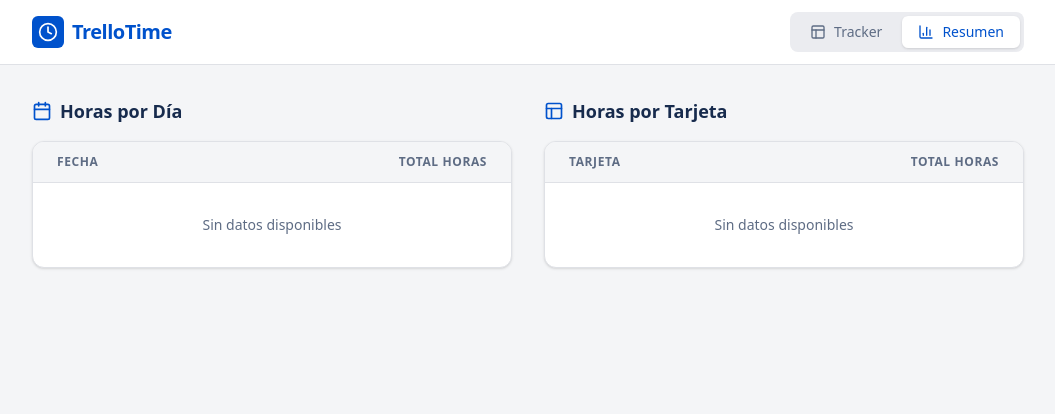
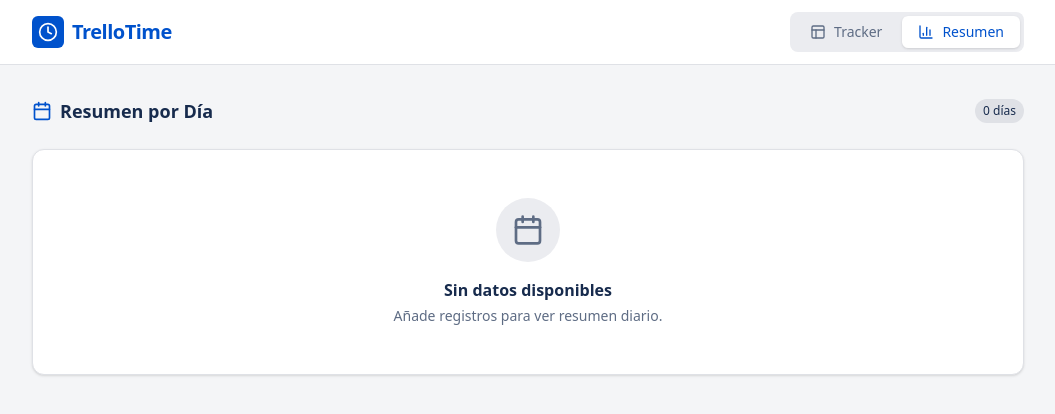
Before and after one commit to alemrn/TrelloHoras, a React (Vite) app: page / in a window 1280 px wide. Both pictures are taken after a click on the button "Resumen". Shown: the top 414 px of the page, without its empty margins (112-1167 px from the left). Built offline with nearby package versions, Linux system fonts and the light colour scheme.

Commit message:
Add imputed field to TimeEntry, enhance title extraction logic and Resume imputed cards

```diff
--- a/src/App.tsx
+++ b/src/App.tsx
@@ -21,11 +21,45 @@ import { motion, AnimatePresence } from 'motion/react';
 import { TimeEntry, ActiveTimer } from './types';
 
 const STORAGE_KEY = 'trello-time-entries';
+const FALLBACK_CARD_TITLE = 'Trello Card';
+
+const toTitleCase = (text: string) =>
+  text
+    .split(/\s+/)
+    .filter(Boolean)
+    .map(word => word.charAt(0).toUpperCase() + word.slice(1))
+    .join(' ');
+
+const extractTitleFromUrl = (url: string) => {
+  try {
+    const { pathname } = new URL(url);
+    const parts = pathname.split('/').filter(Boolean);
+    const slug = parts.find(part => part.includes('-'));
+
+    if (!slug) {
+      return FALLBACK_CARD_TITLE;
+    }
+
+    const decodedSlug = decodeURIComponent(slug);
+    const normalizedSlug = decodedSlug.replace(/^[^-]+-/, '').replace(/-/g, ' ').trim();
+
+    return normalizedSlug ? toTitleCase(normalizedSlug) : FALLBACK_CARD_TITLE;
+  } catch {
+    return FALLBACK_CARD_TITLE;
+  }
+};
+
+const normalizeEntries = (savedEntries: TimeEntry[]) =>
+  savedEntries.map(entry => ({
+    ...entry,
+    cardTitle: extractTitleFromUrl(entry.cardUrl),
+    imputed: Boolean(entry.imputed),
+  }));
 
 export default function App() {
   const [entries, setEntries] = useState<TimeEntry[]>(() => {
     const saved = localStorage.getItem(STORAGE_KEY);
-    return saved ? JSON.parse(saved) : [];
+    return saved ? normalizeEntries(JSON.parse(saved)) : [];
   });
   const [activeTimer, setActiveTimer] = useState<ActiveTimer | null>(null);
   const [elapsedSeconds, setElapsedSeconds] = useState(0);
@@ -56,16 +90,6 @@ export default function App() {
     return Math.ceil(hours * 2) / 2;
   };
 
-  const extractTitleFromUrl = (url: string) => {
-    try {
-      const parts = url.split('/');
-      const slug = parts.find(p => p.includes('-')) || 'Trello Card';
-      return slug.split('-').map(word => word.charAt(0).toUpperCase() + word.slice(1)).join(' ');
-    } catch {
-      return 'Trello Card';
-    }
-  };
-
   const handleStartTimer = (e: React.FormEvent) => {
     e.preventDefault();
     if (!tempUrl) return;
@@ -90,7 +114,8 @@ export default function App() {
       cardUrl: activeTimer.cardUrl,
       cardTitle: activeTimer.cardTitle,
       date: new Date().toISOString().split('T')[0],
-      hours: Math.max(0.5, roundedHours) // Minimum 0.5 if started
+      hours: Math.max(0.5, roundedHours), // Minimum 0.5 if started
+      imputed: false,
     };
 
     setEntries(prev => [newEntry, ...prev]);
@@ -112,7 +137,8 @@ export default function App() {
       cardUrl: url,
       cardTitle: extractTitleFromUrl(url),
       date: new Date().toISOString().split('T')[0],
-      hours: roundedHours
+      hours: roundedHours,
+      imputed: false,
     };
 
     setEntries(prev => [newEntry, ...prev]);
@@ -123,24 +149,66 @@ export default function App() {
     setEntries(prev => prev.filter(e => e.id !== id));
   };
 
+  const handleToggleImputed = (id: string) => {
+    setEntries(prev =>
+      prev.map(entry =>
+        entry.id === id ? { ...entry, imputed: !entry.imputed } : entry
+      )
+    );
+  };
+
   // Summaries
   const dailySummary = useMemo(() => {
-    const summary: Record<string, number> = {};
+    const summary: Record<
+      string,
+      {
+        total: number;
+        imputedTotal: number;
+        pendingTotal: number;
+        imputedCards: Record<string, { title: string; hours: number; url: string }>;
+        pendingCards: Record<string, { title: string; hours: number; url: string }>;
+      }
+    > = {};
+
     entries.forEach(e => {
-      summary[e.date] = (summary[e.date] || 0) + e.hours;
+      if (!summary[e.date]) {
+        summary[e.date] = {
+          total: 0,
+          imputedTotal: 0,
+          pendingTotal: 0,
+          imputedCards: {},
+          pendingCards: {},
+        };
+      }
+
+      const daySummary = summary[e.date];
+      daySummary.total += e.hours;
+
+      if (e.imputed) {
+        daySummary.imputedTotal += e.hours;
+        if (!daySummary.imputedCards[e.cardUrl]) {
+          daySummary.imputedCards[e.cardUrl] = { title: e.cardTitle, hours: 0, url: e.cardUrl };
+        }
+        daySummary.imputedCards[e.cardUrl].hours += e.hours;
+      } else {
+        daySummary.pendingTotal += e.hours;
+        if (!daySummary.pendingCards[e.cardUrl]) {
+          daySummary.pendingCards[e.cardUrl] = { title: e.cardTitle, hours: 0, url: e.cardUrl };
+        }
+        daySummary.pendingCards[e.cardUrl].hours += e.hours;
+      }
     });
-    return Object.entries(summary).sort((a, b) => b[0].localeCompare(a[0]));
-  }, [entries]);
 
-  const cardSummary = useMemo(() => {
-    const summary: Record<string, { title: string, hours: number, url: string }> = {};
-    entries.forEach(e => {
-      if (!summary[e.cardUrl]) {
-        summary[e.cardUrl] = { title: e.cardTitle, hours: 0, url: e.cardUrl };
-      }
-      summary[e.cardUrl].hours += e.hours;
-    });
-    return Object.values(summary).sort((a, b) => b.hours - a.hours);
+    return Object.entries(summary)
+      .sort((a, b) => b[0].localeCompare(a[0]))
+      .map(([date, daySummary]) => ({
+        date,
+        total: daySummary.total,
+        imputedTotal: daySummary.imputedTotal,
+        pendingTotal: daySummary.pendingTotal,
+        imputedCards: Object.values(daySummary.imputedCards).sort((a, b) => b.hours - a.hours),
+        pendingCards: Object.values(daySummary.pendingCards).sort((a, b) => b.hours - a.hours),
+      }));
   }, [entries]);
 
   const formatTime = (seconds: number) => {
@@ -366,6 +434,15 @@ export default function App() {
                         className="bg-white rounded-xl border border-[#DFE1E6] p-4 flex items-center justify-between group hover:border-[#0052CC] transition-all shadow-sm"
                       >
                         <div className="flex items-center gap-4 overflow-hidden">
+                          <label className="flex items-center justify-center flex-shrink-0 cursor-pointer">
+                            <input
+                              type="checkbox"
+                              checked={entry.imputed}
+                              onChange={() => handleToggleImputed(entry.id)}
+                              className="h-4 w-4 rounded border-[#C1C7D0] text-[#0052CC] focus:ring-[#0052CC]"
+                              aria-label={`Marcar ${entry.cardTitle} como imputada`}
+                            />
+                          </label>
                           <div className="bg-[#DEEBFF] text-[#0052CC] p-2.5 rounded-lg flex-shrink-0">
                             <Layout className="w-5 h-5" />
                           </div>
@@ -377,6 +454,9 @@ export default function App() {
                               <span className="text-xs text-[#5E6C84] flex items-center gap-1">
                                 <CalendarIcon className="w-3 h-3" />
                                 {entry.date}
+                              </span>
+                              <span className={`text-[10px] font-bold uppercase tracking-wide px-2 py-0.5 rounded-full ${entry.imputed ? 'bg-[#E3FCEF] text-[#006644]' : 'bg-[#FFEBE6] text-[#BF2600]'}`}>
+                                {entry.imputed ? 'Imputada' : 'Sin imputar'}
                               </span>
                               <a
                                 href={entry.cardUrl}
@@ -409,79 +489,97 @@ export default function App() {
             </div>
           </div>
         ) : (
-          <div className="space-y-8">
-            <div className="grid grid-cols-1 md:grid-cols-2 gap-8">
-              {/* Daily Summary */}
-              <div className="space-y-4">
+          <div className="space-y-6">
+            <div className="flex items-center justify-between">
               <h2 className="text-lg font-bold flex items-center gap-2">
                 <CalendarIcon className="w-5 h-5 text-[#0052CC]" />
-                  Horas por Día
+                Resumen por Día
               </h2>
-                <div className="bg-white rounded-xl border border-[#DFE1E6] overflow-hidden shadow-sm">
-                  <table className="w-full text-left">
-                    <thead className="bg-[#F4F5F7] border-b border-[#DFE1E6]">
-                      <tr>
-                        <th className="px-6 py-3 text-xs font-bold text-[#5E6C84] uppercase tracking-wider">Fecha</th>
-                        <th className="px-6 py-3 text-xs font-bold text-[#5E6C84] uppercase tracking-wider text-right">Total Horas</th>
-                      </tr>
-                    </thead>
-                    <tbody className="divide-y divide-[#DFE1E6]">
+              <span className="text-xs font-medium bg-[#DFE1E6] text-[#172B4D] px-2 py-1 rounded-full">
+                {dailySummary.length} días
+              </span>
+            </div>
+
             {dailySummary.length === 0 ? (
-                        <tr>
-                          <td colSpan={2} className="px-6 py-8 text-center text-[#5E6C84] text-sm">Sin datos disponibles</td>
-                        </tr>
+              <div className="bg-white rounded-xl border border-[#DFE1E6] p-12 text-center shadow-sm">
+                <div className="bg-[#EBECF0] w-16 h-16 rounded-full flex items-center justify-center mx-auto mb-4">
+                  <CalendarIcon className="w-8 h-8 text-[#5E6C84]" />
+                </div>
+                <h3 className="text-[#172B4D] font-bold">Sin datos disponibles</h3>
+                <p className="text-[#5E6C84] text-sm mt-1">Añade registros para ver resumen diario.</p>
+              </div>
             ) : (
-                        dailySummary.map(([date, total]) => (
-                          <tr key={date} className="hover:bg-[#FAFBFC]">
-                            <td className="px-6 py-4 text-sm font-medium text-[#172B4D]">{date}</td>
-                            <td className="px-6 py-4 text-sm font-bold text-[#0052CC] text-right">{total}h</td>
-                          </tr>
-                        ))
-                      )}
-                    </tbody>
-                  </table>
+              dailySummary.map((day) => (
+                <section key={day.date} className="bg-white rounded-xl border border-[#DFE1E6] shadow-sm overflow-hidden">
+                  <div className="px-6 py-4 border-b border-[#DFE1E6] bg-[#F4F5F7] flex flex-col gap-3 md:flex-row md:items-center md:justify-between">
+                    <div>
+                      <h3 className="text-lg font-bold text-[#172B4D]">{day.date}</h3>
+                      <p className="text-sm text-[#5E6C84]">Total {day.total}h</p>
+                    </div>
+                    <div className="flex flex-wrap gap-2">
+                      <span className="text-xs font-bold uppercase tracking-wide px-3 py-1 rounded-full bg-[#E3FCEF] text-[#006644]">
+                        Imputadas {day.imputedTotal}h
+                      </span>
+                      <span className="text-xs font-bold uppercase tracking-wide px-3 py-1 rounded-full bg-[#FFEBE6] text-[#BF2600]">
+                        Sin imputar {day.pendingTotal}h
+                      </span>
                     </div>
                   </div>
 
-              {/* Card Summary */}
-              <div className="space-y-4">
-                <h2 className="text-lg font-bold flex items-center gap-2">
-                  <Layout className="w-5 h-5 text-[#0052CC]" />
-                  Horas por Tarjeta
-                </h2>
-                <div className="bg-white rounded-xl border border-[#DFE1E6] overflow-hidden shadow-sm">
-                  <table className="w-full text-left">
-                    <thead className="bg-[#F4F5F7] border-b border-[#DFE1E6]">
-                      <tr>
-                        <th className="px-6 py-3 text-xs font-bold text-[#5E6C84] uppercase tracking-wider">Tarjeta</th>
-                        <th className="px-6 py-3 text-xs font-bold text-[#5E6C84] uppercase tracking-wider text-right">Total Horas</th>
-                      </tr>
-                    </thead>
-                    <tbody className="divide-y divide-[#DFE1E6]">
-                      {cardSummary.length === 0 ? (
-                        <tr>
-                          <td colSpan={2} className="px-6 py-8 text-center text-[#5E6C84] text-sm">Sin datos disponibles</td>
-                        </tr>
+                  <div className="grid grid-cols-1 lg:grid-cols-2">
+                    <div className="p-6 border-b border-[#DFE1E6] lg:border-b-0 lg:border-r">
+                      <div className="flex items-center justify-between mb-4">
+                        <h4 className="text-sm font-bold uppercase tracking-wider text-[#006644]">Imputadas</h4>
+                        <span className="text-sm font-bold text-[#006644]">{day.imputedTotal}h</span>
+                      </div>
+
+                      {day.imputedCards.length === 0 ? (
+                        <p className="text-sm text-[#5E6C84]">Sin tarjetas imputadas.</p>
                       ) : (
-                        cardSummary.map((card) => (
-                          <tr key={card.url} className="hover:bg-[#FAFBFC]">
-                            <td className="px-6 py-4">
-                              <div className="text-sm font-medium text-[#172B4D] truncate max-w-[200px]" title={card.title}>
-                                {card.title}
-                              </div>
-                              <a href={card.url} target="_blank" rel="noopener noreferrer" className="text-[10px] text-[#0052CC] hover:underline">
+                        <div className="space-y-3">
+                          {day.imputedCards.map((card) => (
+                            <div key={`imputed-${day.date}-${card.url}`} className="rounded-lg border border-[#E3FCEF] bg-[#F3FFF8] px-4 py-3 flex items-center justify-between gap-4">
+                              <div className="min-w-0">
+                                <div className="font-medium text-[#172B4D] truncate" title={card.title}>{card.title}</div>
+                                <a href={card.url} target="_blank" rel="noopener noreferrer" className="text-xs text-[#0052CC] hover:underline">
                                   Ver enlace
                                 </a>
-                            </td>
-                            <td className="px-6 py-4 text-sm font-bold text-[#0052CC] text-right">{card.hours}h</td>
-                          </tr>
+                              </div>
+                              <span className="text-sm font-bold text-[#006644] flex-shrink-0">{card.hours}h</span>
+                            </div>
+                          ))}
+                        </div>
+                      )}
+                    </div>
+
+                    <div className="p-6">
+                      <div className="flex items-center justify-between mb-4">
+                        <h4 className="text-sm font-bold uppercase tracking-wider text-[#BF2600]">Sin imputar</h4>
+                        <span className="text-sm font-bold text-[#BF2600]">{day.pendingTotal}h</span>
+                      </div>
+
+                      {day.pendingCards.length === 0 ? (
+                        <p className="text-sm text-[#5E6C84]">Sin tarjetas pendientes.</p>
+                      ) : (
+                        <div className="space-y-3">
+                          {day.pendingCards.map((card) => (
+                            <div key={`pending-${day.date}-${card.url}`} className="rounded-lg border border-[#FFEBE6] bg-[#FFF7F3] px-4 py-3 flex items-center justify-between gap-4">
+                              <div className="min-w-0">
+                                <div className="font-medium text-[#172B4D] truncate" title={card.title}>{card.title}</div>
+                                <a href={card.url} target="_blank" rel="noopener noreferrer" className="text-xs text-[#0052CC] hover:underline">
+                                  Ver enlace
+                                </a>
+                              </div>
+                              <span className="text-sm font-bold text-[#BF2600] flex-shrink-0">{card.hours}h</span>
+                            </div>
+                          ))}
+                        </div>
+                      )}
+                    </div>
+                  </div>
+                </section>
               ))
             )}
-                    </tbody>
-                  </table>
-                </div>
-              </div>
-            </div>
           </div>
         )}
       </main>
--- a/src/types.ts
+++ b/src/types.ts
@@ -4,6 +4,7 @@ export interface TimeEntry {
   cardTitle: string;
   date: string; // ISO date string (YYYY-MM-DD)
   hours: number;
+  imputed: boolean;
 }
 
 export interface ActiveTimer {
```
Lines whose indentation alone changed are shown as unchanged.
